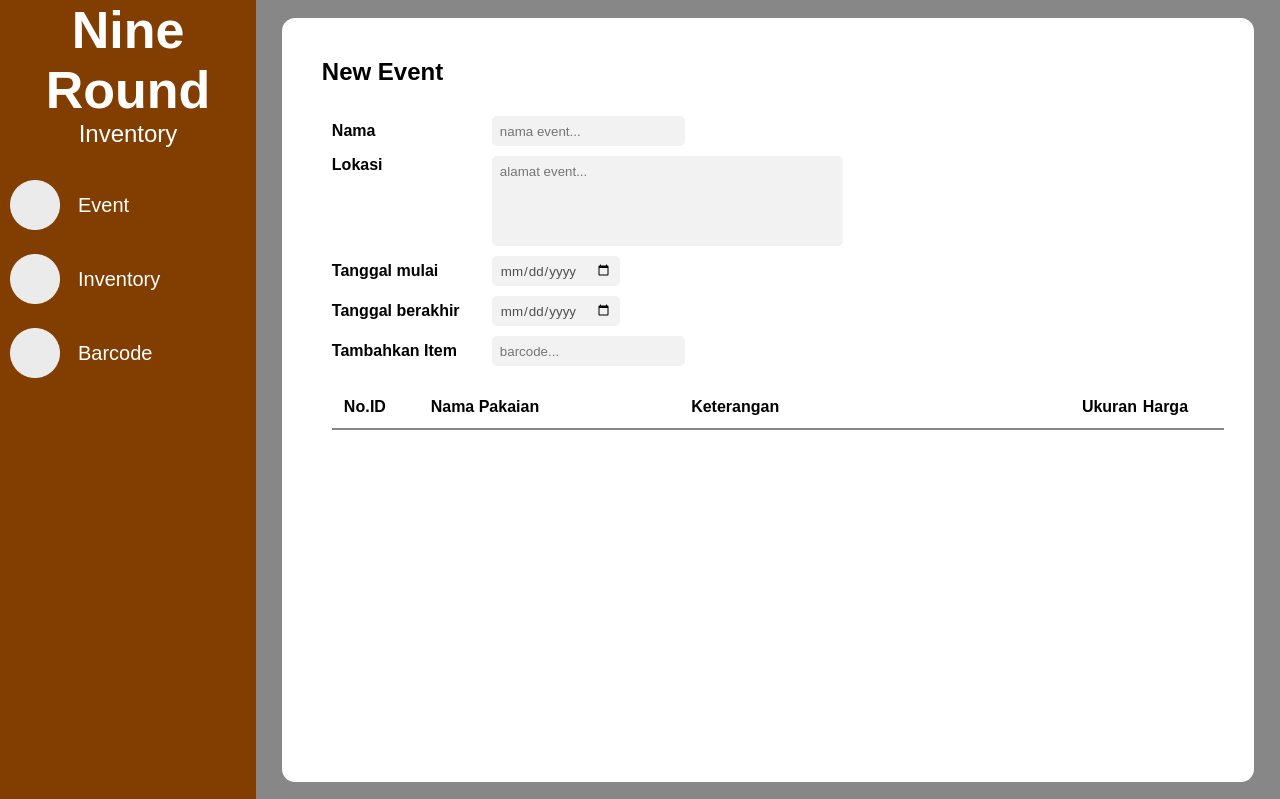
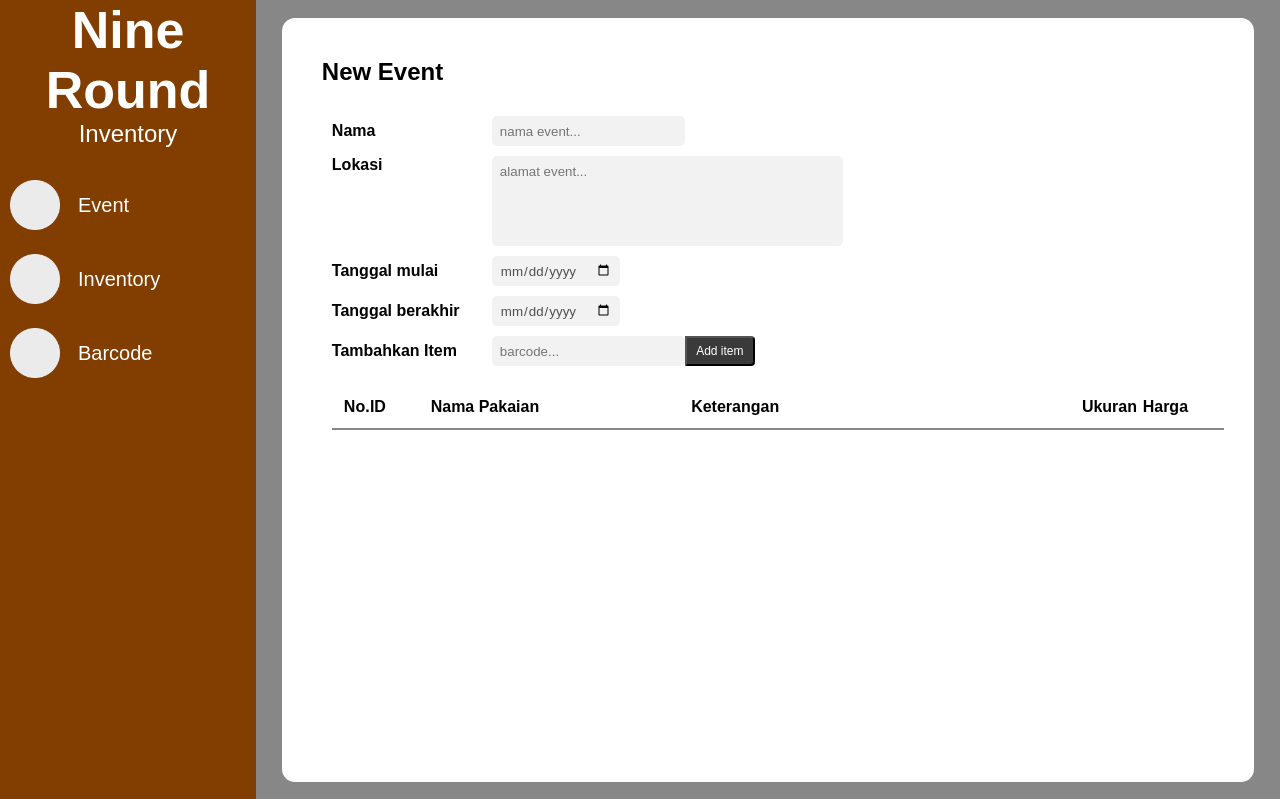
Before and after one commit to Asabito/NineRound-Inventory-Manager, a Django app: page /new-event in a window 1280 px wide. Shown: the top 799 px of the page. Run offline with Django 4.2, Linux system fonts and the light colour scheme; data that the repository does not hold is empty.

Commit message:
add: Add item button in New Event and its function
Add item button is added. When click it the form fill will not be erased

```diff
--- a/nineround_web/inventory_app/forms.py
+++ b/nineround_web/inventory_app/forms.py
@@ -11,12 +11,13 @@
             'nama' : TextInput(attrs={'class':'eventFormTextField', 'placeholder':'nama event...'}),
             'lokasi': Textarea(attrs={'class':'eventFormTextArea eventFormTextField', 'placeholder':'alamat event...'}),
             'tanggal_mulai': DateInput(
-                    format='%d/%m/%Y',
+                    format=('%Y-%m-%d'),
                     attrs={'class': 'eventFormTextField',
                     'placeholder': 'Select a date',
-                    'type': 'date'}),
+                    'type': 'date'
+                    }),
             'tanggal_berakhir': DateInput(
-                    format='%d/%m/%Y',
+                    format=('%Y-%m-%d'),
                     attrs={'class': 'eventFormTextField',
                     'placeholder': 'Select a date',
                     'type': 'date'
--- a/nineround_web/inventory_app/templates/inventory_app/new-event.html
+++ b/nineround_web/inventory_app/templates/inventory_app/new-event.html
@@ -59,7 +59,19 @@
         /* border: 1px solid black; */
         align-items: start;
     }
-
+    #addItemButton{
+        outline: none;
+        outline: none;
+        height: 30px;
+        width: 70px;
+        display: flex;
+        justify-content: center;
+        align-items: center;
+        background-color: #3A3A3A;
+        color: white;
+        border-radius: 0px 4px 4px 0px;
+        font-size: 12px;
+    }
     /* ----------------------------------- Table ----------------------------------- */
     #itemTable {
         margin: 20px 20px 0 0px;
@@ -107,7 +119,8 @@
 <div id="heading">
     <h2>New Event</h2>
 </div>
-<form id="eventFormTextFields">
+<form id="eventFormTextFields" method="POST">
+    {% csrf_token %}
     {% for field in form %}
     {% if field.label == 'Lokasi' %}
     <div class="eachFieldAndLabel textAreaAndLabel">
@@ -117,10 +130,12 @@
             <label class="labelClass">{{ field.label }}</label>
             {{field}}
         </div>
+
         {% endfor %}
         <div class="eachFieldAndLabel">
             <label class="labelClass">Tambahkan Item</label>
-            <input type="text" class="eventFormTextField" placeholder="barcode...">
+            <input type="text" name="barcode-input" class="eventFormTextField" placeholder="barcode...">
+            <input id="addItemButton" type="submit" value="Add item">
         </div>
         <div id="itemTable">
             <div class="itemTableHeading itemTableRow">
@@ -145,6 +160,6 @@
             </div>
         </div>
 
+    </form>
 
-</form>
 {% endblock %}
--- a/nineround_web/inventory_app/views.py
+++ b/nineround_web/inventory_app/views.py
@@ -22,9 +22,16 @@
 
 
 def newEvent(request):
-    eventForm = EventForm()
+    form = EventForm()
+    print('request.method: ',request)
+    if request.method == 'POST':
+        form = EventForm(request.POST)
+        print('form result: ',request.POST)
+        print('validity: ',form.is_valid())
+        if form.is_valid():
+            print('form result: ',form.cleaned_data)
     items = Inventory.objects.all()
-    context = {'form':eventForm, 'items':items}
+    context = {'form':form, 'items':items}
     return render(request, 'inventory_app/new-event.html', context=context)
 
 
--- a/nineround_web/nineround_web/settings.py
+++ b/nineround_web/nineround_web/settings.py
@@ -126,7 +126,7 @@
 
 USE_L10N = False
 
-DATE_INPUT_FORMATS = ['%d-%m-%Y']
+# DATE_INPUT_FORMATS = ['%d-%m-%Y']
 
 
 # Static files (CSS, JavaScript, Images)
```
